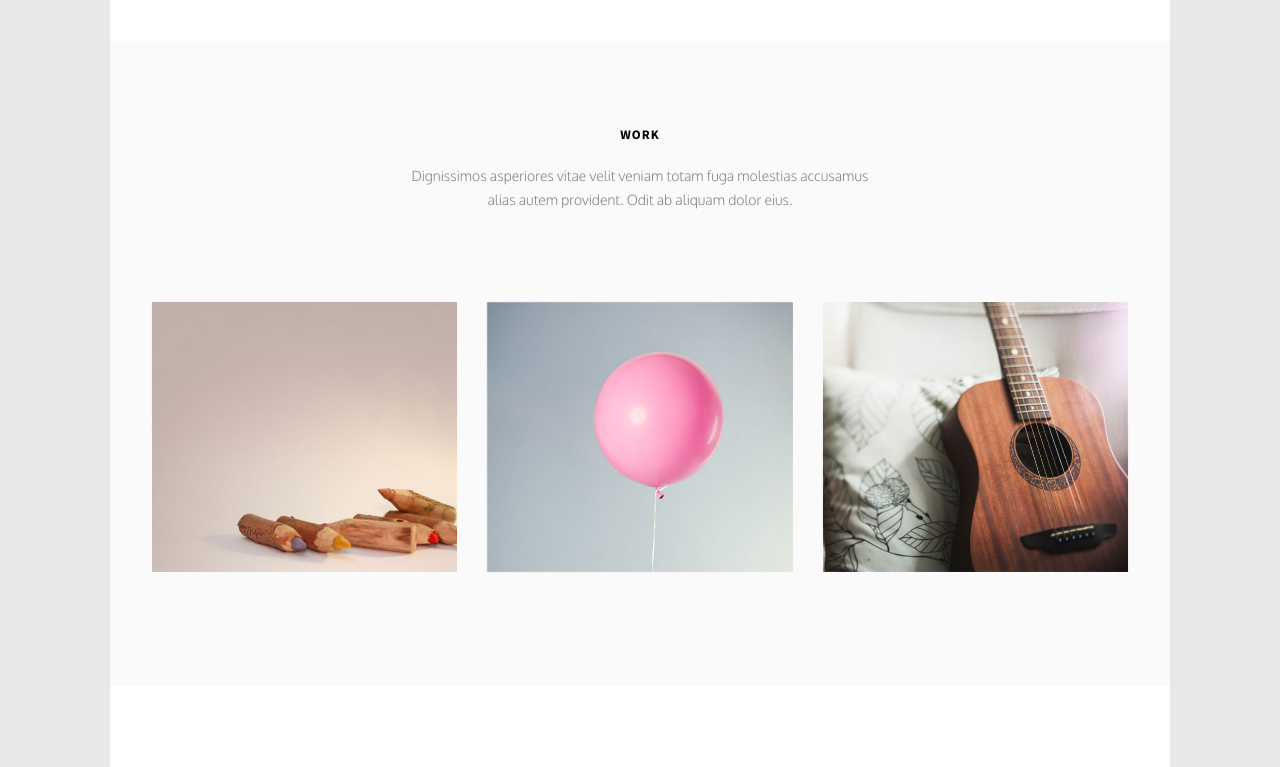
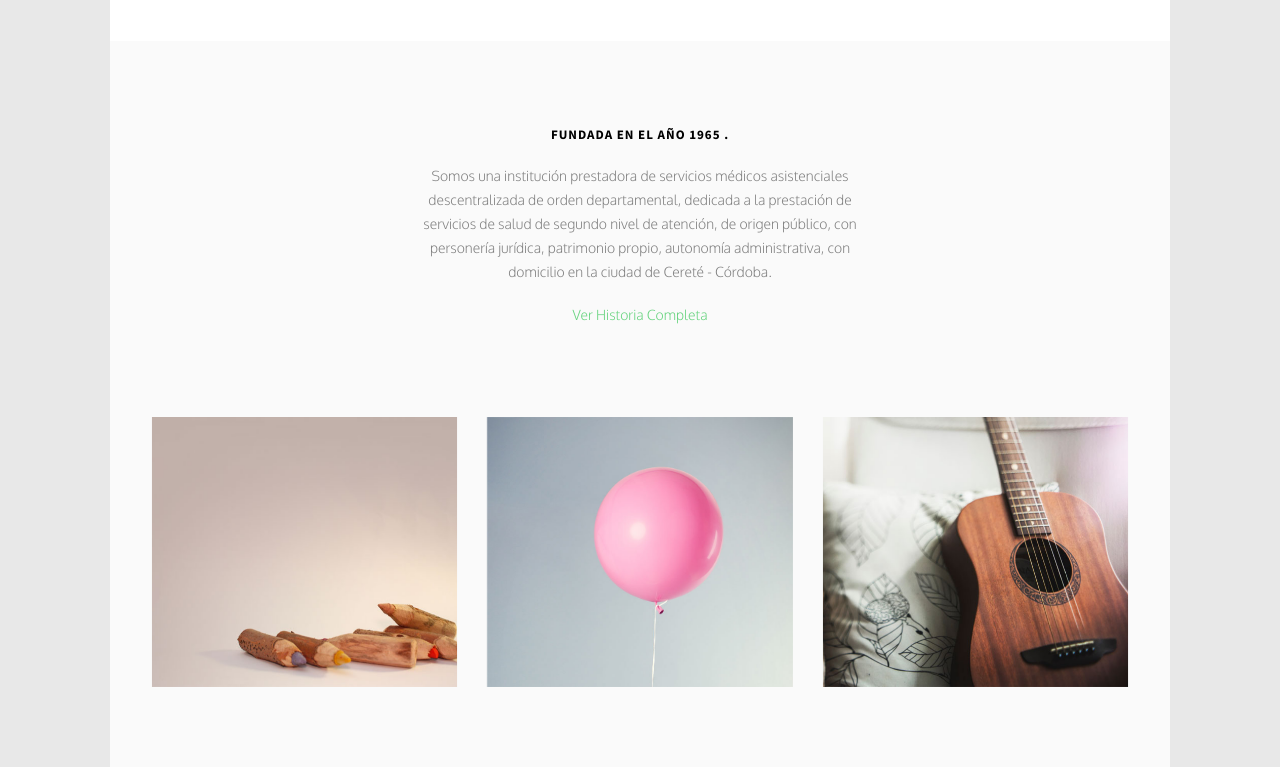
Before and after one commit to IngGabriel/IngGabriel, a plain HTML site: page index.html in a window 1280 px wide. Shown: the part 880-1647 px from the top of the page. Drawn offline with Linux system fonts and the light colour scheme; files whose address does not match are found by name.

Commit message:
agregue historia

```diff
--- a/index.html
+++ b/index.html
@@ -204,8 +204,15 @@
 		<div id="fh5co-work" class="fh5co-light-grey">
 			<div class="row animate-box">
 				<div class="col-md-6 col-md-offset-3 text-center fh5co-heading">
-					<h2>Work</h2>
-					<p>Dignissimos asperiores vitae velit veniam totam fuga molestias accusamus alias autem provident. Odit ab aliquam dolor eius.</p>
+					<h2> Fundada en el año 1965 .</h2>
+					<p>
+						Somos una institución prestadora de servicios médicos
+						asistenciales descentralizada de orden departamental,
+						dedicada a la prestación de servicios de salud de
+						segundo nivel de atención, de origen público, con
+						personería jurídica, patrimonio propio, autonomía
+						administrativa, con domicilio en la ciudad de Cereté - Córdoba.</p>
+					<p><a href="historia.html">Ver Historia Completa</a></p>
 				</div>
 			</div>
 			<div class="row">
```
